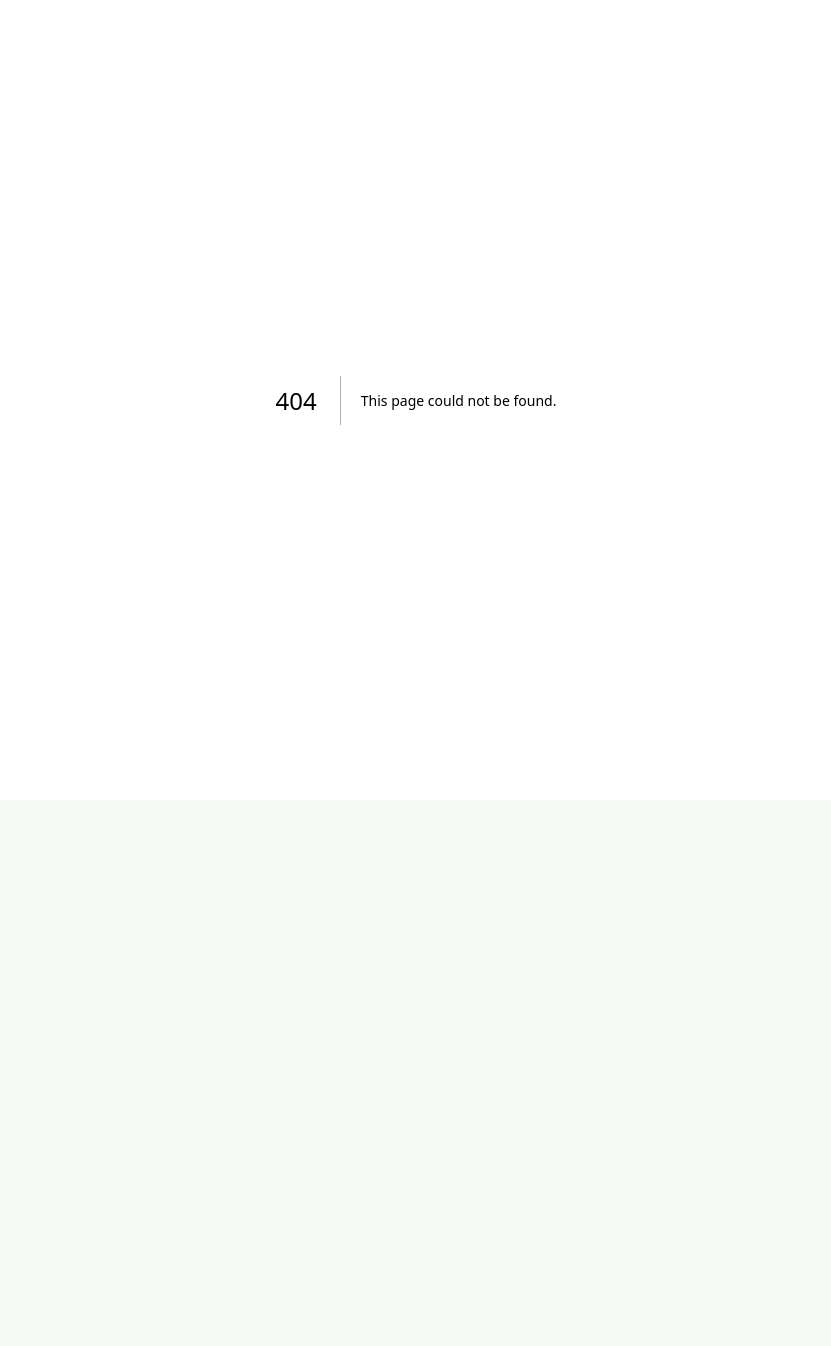
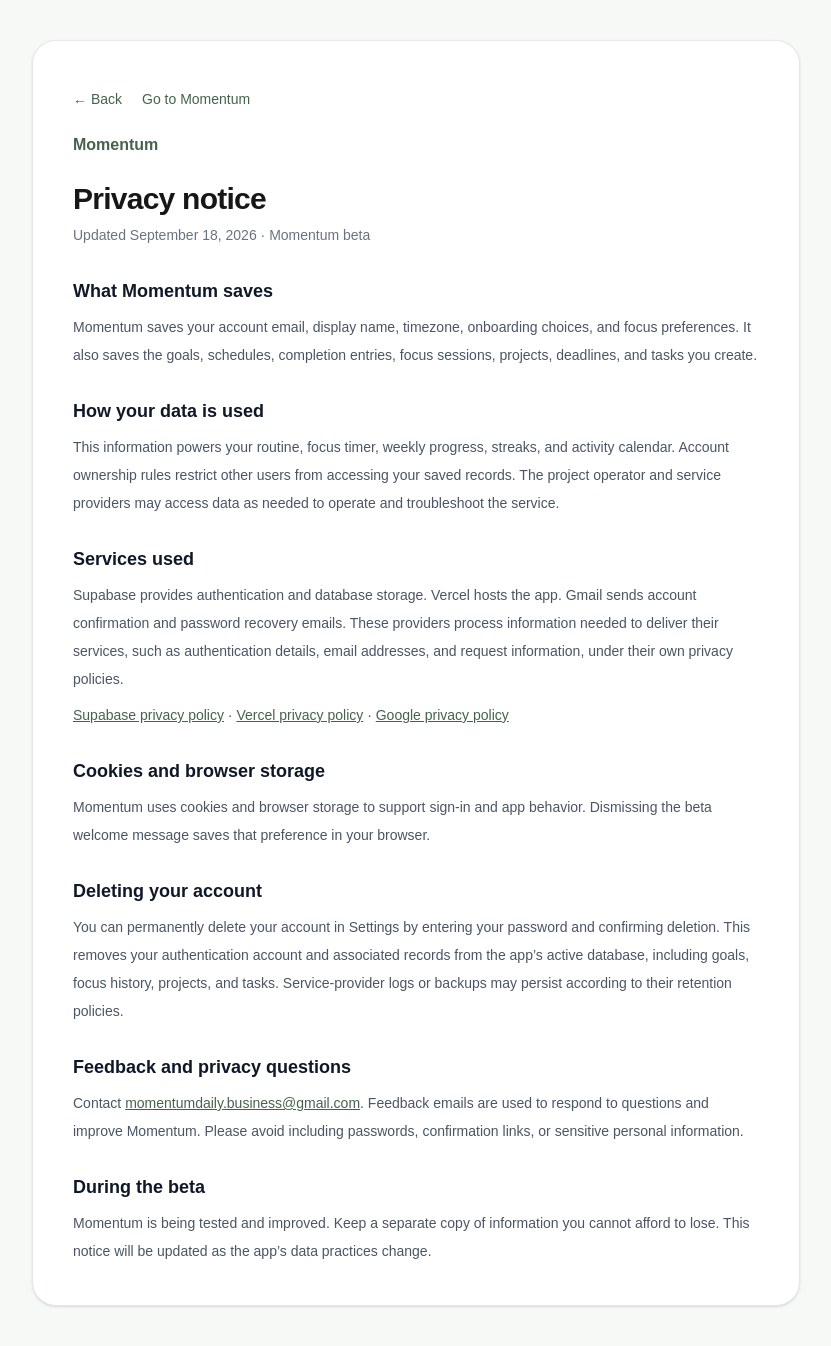
Before and after one commit to engrmjdc/momentum, a Next.js app: page /privacy in a window 1280 px wide. Before the commit this address had no page. Shown: the whole page, without its empty margins (224-1055 px from the left). Before the commit the page ends 800 px from the top, so only its background shows below. Built offline with nearby package versions, Linux system fonts and the light colour scheme.

Commit message:
feat: add beta welcome feedback and privacy notice

```diff
--- /dev/null
+++ b/src/app/privacy/page.tsx
@@ -0,0 +1,48 @@
+import Link from "next/link";
+import PrivacyNavigation from "./privacy-navigation";
+
+export default function PrivacyPage() {
+  return (
+    <main className="min-h-screen bg-[#f7f9f6] px-5 py-10 text-[#171717] sm:px-8">
+      <article className="mx-auto max-w-3xl rounded-3xl border border-gray-200 bg-white p-6 shadow-sm sm:p-10">
+        <PrivacyNavigation />
+        <div className="mt-4">
+        <Link href="/" className="font-bold text-[#45634c]">Momentum</Link>
+        </div>
+        <h1 className="mt-6 text-3xl font-semibold tracking-tight">Privacy notice</h1>
+        <p className="mt-2 text-sm text-gray-500">Updated September 18, 2026 · Momentum beta</p>
+        <div className="mt-8 space-y-7 text-sm leading-7 text-gray-600">
+          <section>
+            <h2 className="text-lg font-semibold text-gray-900">What Momentum saves</h2>
+            <p className="mt-2">Momentum saves your account email, display name, timezone, onboarding choices, and focus preferences. It also saves the goals, schedules, completion entries, focus sessions, projects, deadlines, and tasks you create.</p>
+          </section>
+          <section>
+            <h2 className="text-lg font-semibold text-gray-900">How your data is used</h2>
+            <p className="mt-2">This information powers your routine, focus timer, weekly progress, streaks, and activity calendar. Account ownership rules restrict other users from accessing your saved records. The project operator and service providers may access data as needed to operate and troubleshoot the service.</p>
+          </section>
+          <section>
+            <h2 className="text-lg font-semibold text-gray-900">Services used</h2>
+            <p className="mt-2">Supabase provides authentication and database storage. Vercel hosts the app. Gmail sends account confirmation and password recovery emails. These providers process information needed to deliver their services, such as authentication details, email addresses, and request information, under their own privacy policies.</p>
+            <p className="mt-2"><a href="https://supabase.com/privacy" className="text-[#45634c] underline">Supabase privacy policy</a> · <a href="https://vercel.com/legal/privacy-policy" className="text-[#45634c] underline">Vercel privacy policy</a> · <a href="https://policies.google.com/privacy" className="text-[#45634c] underline">Google privacy policy</a></p>
+          </section>
+          <section>
+            <h2 className="text-lg font-semibold text-gray-900">Cookies and browser storage</h2>
+            <p className="mt-2">Momentum uses cookies and browser storage to support sign-in and app behavior. Dismissing the beta welcome message saves that preference in your browser.</p>
+          </section>
+          <section>
+            <h2 className="text-lg font-semibold text-gray-900">Deleting your account</h2>
+            <p className="mt-2">You can permanently delete your account in Settings by entering your password and confirming deletion. This removes your authentication account and associated records from the app’s active database, including goals, focus history, projects, and tasks. Service-provider logs or backups may persist according to their retention policies.</p>
+          </section>
+          <section>
+            <h2 className="text-lg font-semibold text-gray-900">Feedback and privacy questions</h2>
+            <p className="mt-2">Contact <a href="mailto:momentumdaily.business@gmail.com" className="break-all text-[#45634c] underline">momentumdaily.business@gmail.com</a>. Feedback emails are used to respond to questions and improve Momentum. Please avoid including passwords, confirmation links, or sensitive personal information.</p>
+          </section>
+          <section>
+            <h2 className="text-lg font-semibold text-gray-900">During the beta</h2>
+            <p className="mt-2">Momentum is being tested and improved. Keep a separate copy of information you cannot afford to lose. This notice will be updated as the app’s data practices change.</p>
+          </section>
+        </div>
+      </article>
+    </main>
+  );
+}
--- /dev/null
+++ b/src/app/privacy/privacy-navigation.tsx
@@ -0,0 +1,17 @@
+"use client";
+
+import Link from "next/link";
+import { useRouter } from "next/navigation";
+
+export default function PrivacyNavigation() {
+  const router = useRouter();
+  return (
+    <nav aria-label="Privacy page navigation" className="flex flex-wrap items-center gap-5 text-sm font-medium text-[#45634c]">
+      <button type="button" onClick={() => {
+        if (window.history.length > 1) window.history.back();
+        else router.push("/");
+      }} className="rounded-lg py-2 hover:underline focus-visible:outline-2 focus-visible:outline-offset-2 focus-visible:outline-[#45634c]">← Back</button>
+      <Link href="/" className="rounded-lg py-2 hover:underline">Go to Momentum</Link>
+    </nav>
+  );
+}
--- a/src/app/signup/page.tsx
+++ b/src/app/signup/page.tsx
@@ -96,7 +96,7 @@
                 required
                 value={name}
                 onChange={(event) => setName(event.target.value)}
-                placeholder="Mac"
+                placeholder="Enter your name"
                 className="w-full rounded-xl border border-gray-300 px-4 py-3 text-gray-900 outline-none transition focus:border-[#52735a] focus:ring-2 focus:ring-[#52735a]/15"
               />
             </div>
@@ -174,6 +174,7 @@
             </button>
           </form>
 
+          <p className="mt-5 text-center text-xs leading-5 text-gray-500">Read how Momentum handles your data in our <Link href="/privacy" className="font-medium text-[#45634c] underline">privacy notice</Link>.</p>
           <p className="mt-6 text-center text-sm text-gray-500">
             Already have an account?{" "}
             <Link
--- a/src/components/app-shell.tsx
+++ b/src/components/app-shell.tsx
@@ -1,6 +1,7 @@
 "use client";
 
 import Link from "next/link";
+import BetaWelcome from "./beta-welcome";
 import { usePathname, useRouter } from "next/navigation";
 import { useRef, useState } from "react";
 import { createClient } from "@/lib/supabase/client";
@@ -306,6 +307,7 @@
       {/* PAGE CONTENT */}
 
       <div className="lg:pl-64">
+        <BetaWelcome />
         {children}
       </div>
     </div>
--- /dev/null
+++ b/src/components/beta-welcome.tsx
@@ -0,0 +1,43 @@
+"use client";
+
+import Link from "next/link";
+import { useState, useSyncExternalStore } from "react";
+
+const dismissalKey = "momentum-beta-welcome-v1";
+function subscribe(callback: () => void) {
+  window.addEventListener("storage", callback);
+  window.addEventListener("momentum-welcome-dismissed", callback);
+  return () => {
+    window.removeEventListener("storage", callback);
+    window.removeEventListener("momentum-welcome-dismissed", callback);
+  };
+}
+function getDismissed() {
+  try { return window.localStorage.getItem(dismissalKey) === "dismissed"; } catch { return false; }
+}
+
+export default function BetaWelcome() {
+  const dismissed = useSyncExternalStore(subscribe, getDismissed, () => false);
+  const [dismissedThisVisit, setDismissedThisVisit] = useState(false);
+
+  if (dismissed || dismissedThisVisit) return null;
+  return (
+    <aside aria-label="Welcome to the Momentum beta" className="mx-5 mt-5 rounded-2xl border border-[#dce7de] bg-[#edf3ee] p-4 sm:mx-8 lg:mx-10">
+      <div className="flex items-start justify-between gap-3">
+        <div>
+          <p className="text-sm font-semibold text-[#45634c]">Welcome to the Momentum beta</p>
+          <p className="mt-2 max-w-3xl text-sm leading-6 text-gray-600">Build your routine with Goals, work through Projects, and use Focus to make time for what matters. Check Progress to see your activity. Features are still evolving—your feedback helps shape what comes next.</p>
+          <div className="mt-3 flex flex-wrap gap-x-5 gap-y-2 text-sm font-medium text-[#45634c]">
+            <a href="mailto:momentumdaily.business@gmail.com?subject=Momentum%20beta%20feedback" className="hover:underline">Send feedback</a>
+            <Link href="/privacy" className="hover:underline">Privacy notice</Link>
+          </div>
+        </div>
+        <button type="button" aria-label="Dismiss beta welcome" onClick={() => {
+          setDismissedThisVisit(true);
+          try { window.localStorage.setItem(dismissalKey, "dismissed"); } catch { /* Storage may be unavailable. */ }
+          window.dispatchEvent(new Event("momentum-welcome-dismissed"));
+        }} className="flex h-9 w-9 shrink-0 items-center justify-center rounded-lg text-[#45634c] hover:bg-[#dce7de] focus-visible:outline-2 focus-visible:outline-[#45634c]">×</button>
+      </div>
+    </aside>
+  );
+}
```
